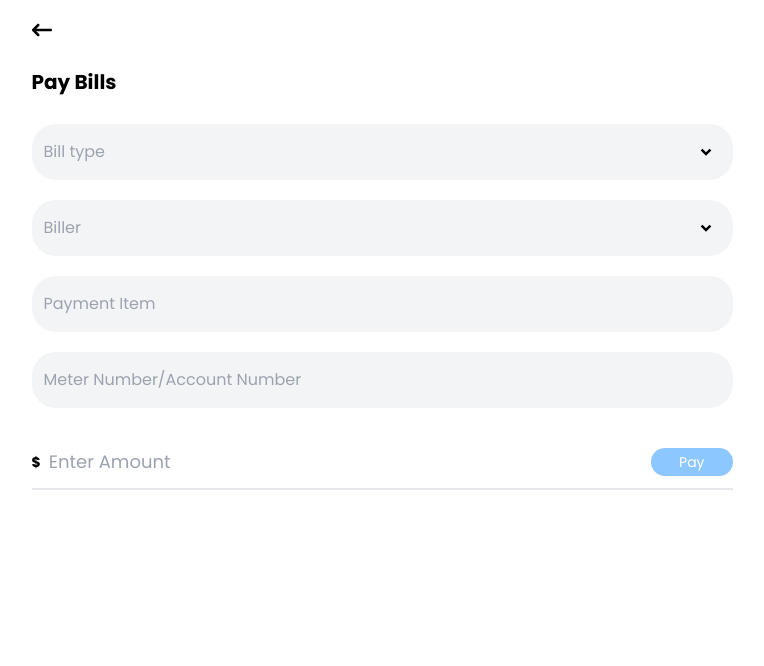
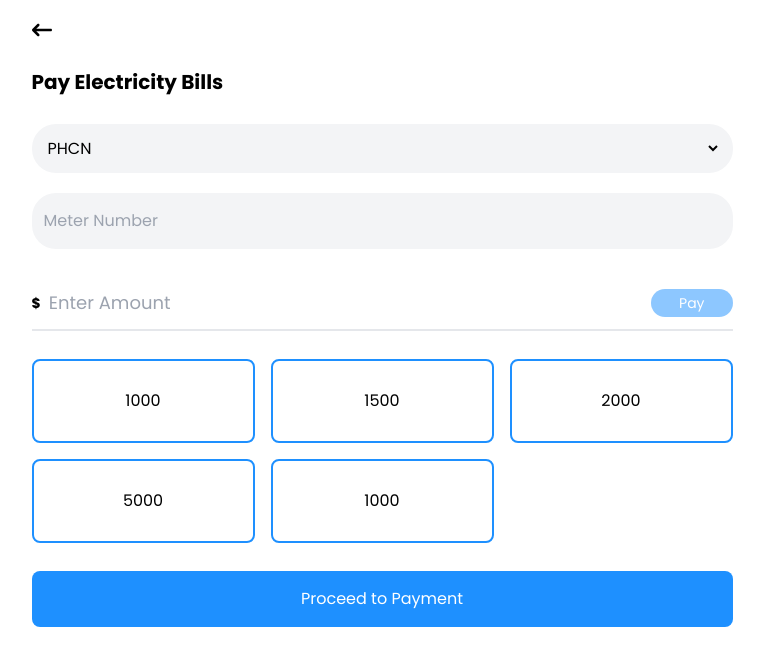
Before and after one commit to DevEmmy/vtu-frontend, a React (Vite) app: page /pay-bills in a window 1280 px wide. Shown: the top 666 px of the page, without its empty margins (258-1022 px from the left). Built offline with nearby package versions, Linux system fonts and the light colour scheme.

Commit message:
Adjusted the pay bills service

```diff
--- a/src/components/create-account/New-account.tsx
+++ b/src/components/create-account/New-account.tsx
@@ -72,7 +72,7 @@ function NewAccount() {
           <RiUser2Fill />
           <input
             type='text'
-            placeholder='First Name'
+            placeholder='Last Name'
             value={lastName}
             onChange={(e) => setLastName(e.target.value)}
             required
--- a/src/components/home/dashboard.tsx
+++ b/src/components/home/dashboard.tsx
@@ -42,7 +42,7 @@ function dashboard() {
     },
     {
       img: <IoReceiptOutline />,
-      title: "Pay Bills",
+      title: "Pay Electricity Bills",
       link: '/pay-bills'
     }
   ];
@@ -150,7 +150,7 @@ function dashboard() {
             {quickAction.map((item, index) =>{
               return (
 
-                <Link to={item.link} key={index} className='flex flex-col items-center'>
+                <Link to={item.link} key={index} className='flex flex-col max-w-[90px] text-center items-center'>
                 <div className='w-20 h-20 rounded-xl flex justify-center items-center text-2xl bg-pale text-primary hover:text-white  hover:bg-primary'>
                   {item.img}
                 </div>
--- a/src/components/home/electricity-items.tsx
+++ /dev/null
@@ -1,78 +0,0 @@
-import React from "react";
-import phcn from '../../../public/phcn.svg'
-import ekedp from '../../../public/ekedp.svg'
-import aedc from '../../../public/aedc.svg'
-import { MdOutlineRadioButtonUnchecked, MdOutlineRadioButtonChecked } from "react-icons/md";
-
-
-
-// Define a type for the keys
-type Item = 'PHCN' | 'EKEDP' | 'AEDC';
-
-// Define a type for the state object
-type ItemState = {
-  [key in Item]: boolean;
-};
-
-
-const electricityItem = ({}) =>  {
-
-
-
-
-  const [electricityItem , setelectricityItem ] = React.useState<ItemState>({
-    PHCN: false,
-    EKEDP: false,
-    AEDC: false,
-  })
-
-
-
-
-  const handleSelectElectricityItem = (selectedItem: Item) => {
-    // Reset all networks to false, then set the selected network to true
-        setelectricityItem({
-        PHCN: false,
-        EKEDP: false,
-        AEDC: false,
-        [selectedItem]: true,
-
-        });
-
-
-
-    }
-
-  const electricityImage =[
-    {
-        image: phcn,
-
-
-    },
-    {
-        image: ekedp,
-
-
-    },
-    {
-        image: aedc,
-
-
-    },
-  ]
-  return (
-    <div className='absolute top-0 w-full left-0 h-screen flex flex-col justify-end z-20  bg-[rgba(0,0,0,0.4)]'>
-      <div className='bg-white rounded-t-3xl w-full flex flex-col gap-6 px-5 py-8'>
-        {Object.keys(electricityItem).map((item , index) =>(
-            <div className='flex items-center' key={index} onClick={() => handleSelectElectricityItem(item as Item)}>
-                <img src={electricityImage[index].image} alt="" />
-                <h2 className='font-bold ml-2'>{item}</h2>
-                <div className='ml-auto'>{electricityItem[item as Item] ? <MdOutlineRadioButtonChecked /> :<MdOutlineRadioButtonUnchecked />}</div>
-            </div>
-        ))}
-      </div>
-    </div>
-  )
-}
-
-export default electricityItem
--- a/src/components/home/quick-actions/buy-data.tsx
+++ b/src/components/home/quick-actions/buy-data.tsx
@@ -140,7 +140,7 @@ function buyData() {
 
       <div className='grid grid-cols-3 gap-4 '>
         {dataPlans[network].map((item: any, index: number) => (
-          <div key={index} onClick={()=> setDataSelected(index)}  className={`relative flex flex-col gap-2 items-center text-center py-7 border-2 rounded-lg border-primary ${ dataSelected === index && "border-green-400 border-2"}`}>
+          <div key={index} onClick={()=> setDataSelected(index)}  className={`relative flex flex-col gap-2 items-center text-center py-7 border-2 rounded-lg  ${ dataSelected === index ? "border-green-400 border-2": "border-primary"}`}>
             {
               index === dataSelected&&
               <div className="absolute -top-3 -right-3  bg-green-600 text-white rounded-full p-1">
--- a/src/components/home/quick-actions/pay-bills.tsx
+++ b/src/components/home/quick-actions/pay-bills.tsx
@@ -5,7 +5,8 @@ import { RiArrowDropDownLine } from "react-icons/ri";
 import ConfirmPayment from '../confirm-payment';
 import PinInput from '../pin-input'
 import BillType from '../bill-type'
-import ElectricityItem from "../electricity-items";
+import { HiCheck } from "react-icons/hi2";
+
 
 function payBills() {
     const [confirm, setConfirm] = React.useState(false)
@@ -16,11 +17,33 @@ function payBills() {
 
     }
 
-    const [isElectricity, setIsElectricity] = React.useState(false)
-    const toggleElectricity = () =>{
-        setIsElectricity(prev => !prev)
+
+    const [bill, setBill] = React.useState("phcn")
+    const electricityBills = [
+        {
+          title: "PHCN",
+          value: "phcn"
+        },
+        {
+          title: "EKEDP",
+          value: "ekedp"
+        },
+        {
+          title: "AEDC",
+          value: "aedc"
         }
+      ]
 
+
+      const priceOption = [
+
+        { price: 1000 },
+        { price: 1500 },
+        { price: 2000 },
+        { price: 5000 },
+        { price: 1000 },
+    ]
+    const [priceSelected, setPriceSelected] = React.useState<number | null>()
 
     const [pinInput, setPinInput] = React.useState(false)
     const togglePinInput = () =>{
@@ -49,25 +72,28 @@ function payBills() {
             <FaArrowLeftLong />
         </Link>
 
-        <h1 className='text-xl font-bold'>Pay Bills</h1>
+        <h1 className='text-xl font-bold'>Pay Electricity Bills</h1>
 
         <div className='flex flex-col gap-5'>
+
+
             <div className='bg-gray-100 rounded-3xl flex items-center py-3 justify-between px-3'>
-                <input type="text" className='bg-gray-100 focus:outline-none py-1' placeholder='Bill type' />
-                <RiArrowDropDownLine onClick={()=> toggleNetwork()} className='text-3xl' />
+              <select className='bg-gray-100 w-full focus:outline-none' value={bill} onChange={(e) => {setBill(e.target.value)}}>
+                {
+                    electricityBills.map((n, i) => {
+                        return (
+                        <option value={n.value} key={i}>{n.title}</option>
+                        )
+                    })
+                    }
+              </select>
+
             </div>
 
-            <div className='bg-gray-100 rounded-3xl flex items-center py-3 justify-between px-3' onClick={()=> toggleElectricity()}>
-                <input type="text" className='bg-gray-100 focus:outline-none py-1' placeholder='Biller'/>
-                <RiArrowDropDownLine className='text-3xl' />
-            </div>
+
 
             <div className='bg-gray-100 rounded-3xl flex items-center py-3 justify-between px-3'>
-               <input type="text" className='bg-gray-100 focus:outline-none py-1' placeholder='Payment Item'/>
-            </div>
-
-            <div className='bg-gray-100 rounded-3xl flex items-center py-3 justify-between px-3'>
-               <input type="text" className='bg-gray-100 focus:outline-none py-1' placeholder='Meter Number/Account Number'/>
+               <input type="text" className='bg-gray-100 focus:outline-none py-1' placeholder='Meter Number'/>
             </div>
         </div>
         <div className='flex py-2 border-b-2 text-sm items-center'>
@@ -77,9 +103,24 @@ function payBills() {
                 Pay
             </button>
         </div>
-            {isElectricity && <ElectricityItem />}
 
-            {isBillType && <BillType />}
+        <div className='grid grid-cols-3 gap-4 '>
+        {priceOption.map((item: any, index: number) => (
+          <div key={index} onClick={()=> setPriceSelected(index)}  className={`relative flex flex-col gap-2 items-center text-center py-7 border-2 rounded-lg  ${ priceSelected === index ? "border-green-400 border-2": "border-primary"}`}>
+            {
+              index === priceSelected&&
+              <div className="absolute -top-3 -right-3  bg-green-600 text-white rounded-full p-1">
+                <HiCheck />
+              </div>
+            }
+            <h2>{item.price}</h2>
+          </div>
+        ))}
+      </div>
+      <button className="bg-primary rounded-lg p-4 text-white"onClick={() => toggleConfirm()}>Proceed to Payment</button>
+
+
+
         {confirm && <ConfirmPayment setConfirm={toggleConfirm} setPinInput={togglePinInput}/>}
 
         {pinInput && <PinInput setPinInput={togglePinInput}/>}
```
Lines whose indentation alone changed are shown as unchanged.
